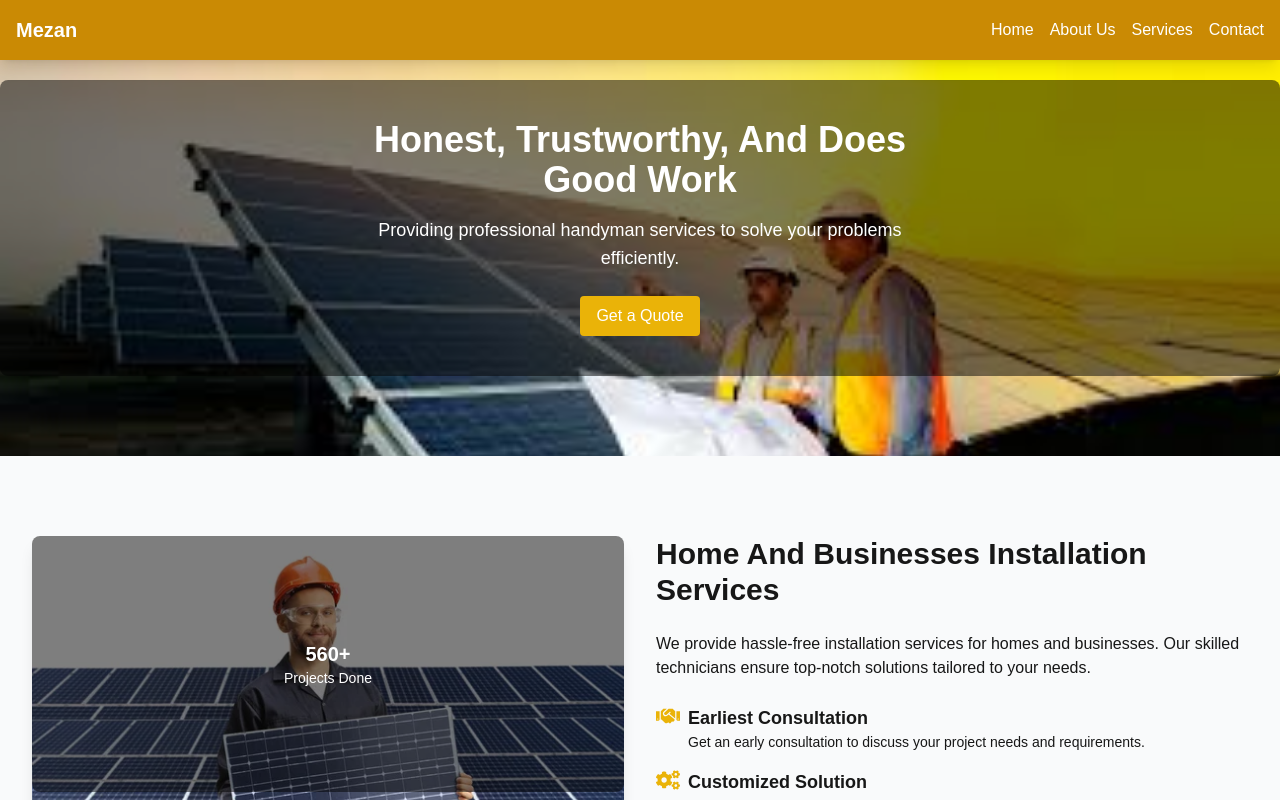
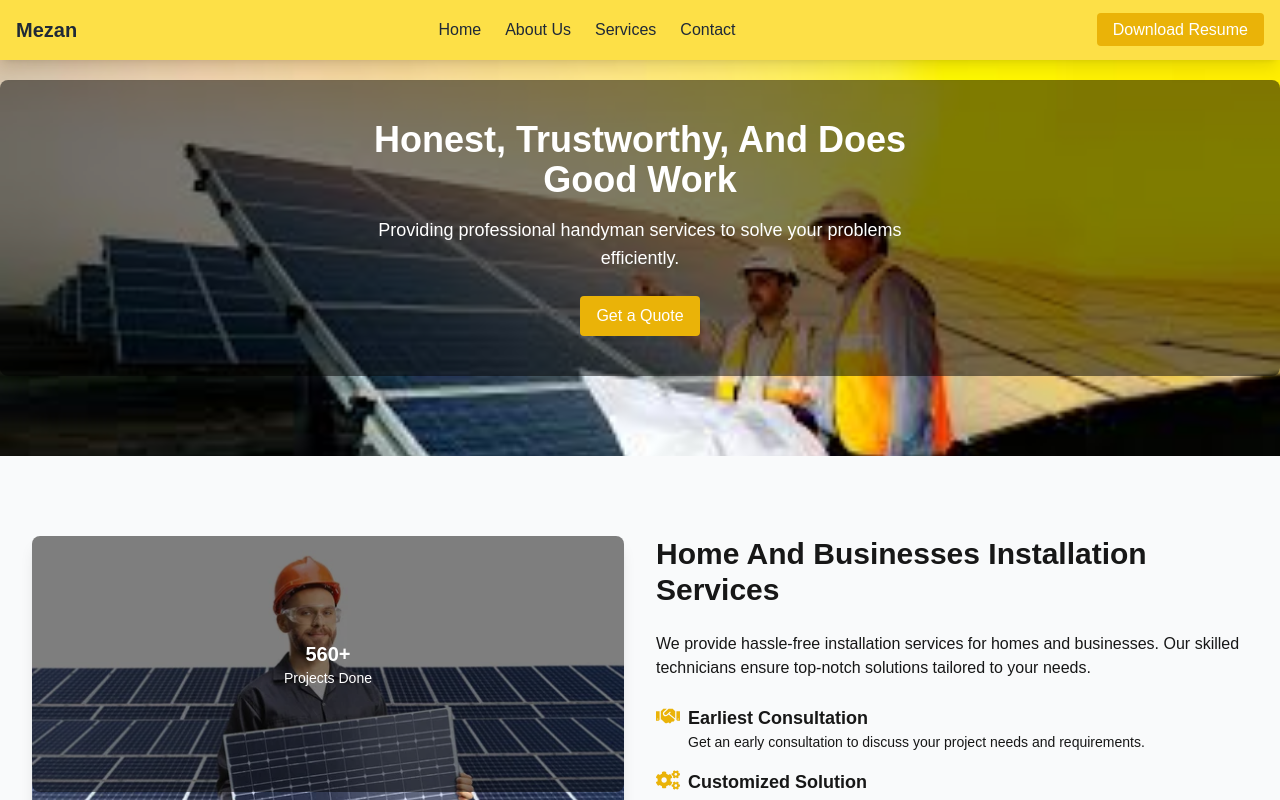
Before and after one commit to UroobaSiddiqui01/solar-energy-system, a Next.js app: page / in a window 1280 px wide. Shown: the top 800 px of the page. Built offline with nearby package versions, Linux system fonts and the light colour scheme.

Commit message:
add button for nav bar

```diff
--- a/src/app/components/Header.tsx
+++ b/src/app/components/Header.tsx
@@ -12,17 +12,26 @@ const Header: React.FC = () => {
   };
 
   return (
-    <header className="bg-yellow-600 text-white p-4 fixed top-0 w-full z-50 shadow-lg">
+    <header className="bg-yellow-300 text-gray-800 p-4 fixed top-0 w-full z-50 shadow-lg">
       <div className="container mx-auto flex justify-between items-center">
+
+        {/* Logo on the Left */}
         <h1 className="text-xl font-bold">Mezan</h1>
 
-        {/* Desktop Navigation */}
-        <nav className="hidden md:flex space-x-4">
+        {/* Centered Navigation Links */}
+        <nav className="hidden md:flex space-x-6 mx-auto">
           <Link href="/#">Home</Link>
           <Link href="/#about">About Us</Link>
           <Link href="/#services">Services</Link>
           <Link href="/#contact">Contact</Link>
         </nav>
+
+        {/* Button on the Right */}
+        <div className="hidden md:block">
+          <Link href="/resume" className="bg-yellow-500 text-white px-4 py-2 rounded hover:bg-yellow-600">
+            Download Resume
+          </Link>
+        </div>
 
         {/* Mobile Menu Button */}
         <button
@@ -36,18 +45,21 @@ const Header: React.FC = () => {
 
       {/* Mobile Navigation */}
       {isMenuOpen && (
-        <nav className="md:hidden bg-yellow-700 text-white space-y-2 p-4">
-          <Link href="/#">
-            <a className="block" onClick={toggleMenu}>Home</a>
+        <nav className="md:hidden bg-yellow-400 text-gray-800 space-y-3 p-4">
+          <Link href="/#" className="block" onClick={toggleMenu}>
+            Home
           </Link>
-          <Link href="/#about">
-            <a className="block" onClick={toggleMenu}>About Us</a>
+          <Link href="/#about" className="block" onClick={toggleMenu}>
+            About Us
           </Link>
-          <Link href="/#services">
-            <a className="block" onClick={toggleMenu}>Services</a>
+          <Link href="/#services" className="block" onClick={toggleMenu}>
+            Services
           </Link>
-          <Link href="/#contact">
-            <a className="block" onClick={toggleMenu}>Contact</a>
+          <Link href="/#contact" className="block" onClick={toggleMenu}>
+            Contact
+          </Link>
+          <Link href="/resume" className="block bg-yellow-500 text-white px-4 py-2 rounded text-center hover:bg-yellow-600" onClick={toggleMenu}>
+            Download Resume
           </Link>
         </nav>
       )}
```
